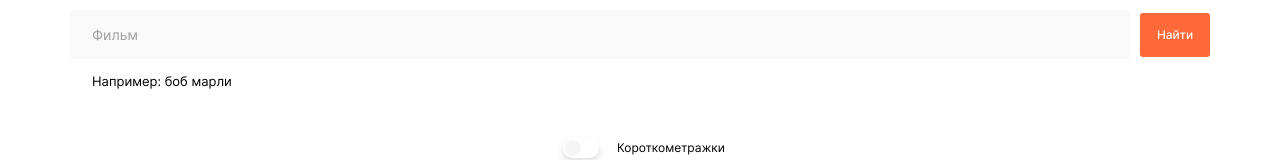
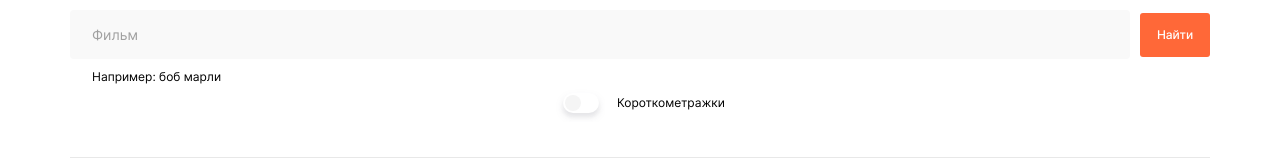
Before and after one commit to stvor/movies-explorer-frontend, a React (Create React App) app: page /movies in a window 1280 px wide. Shown: the part 409-569 px from the top of the page. Built offline with nearby package versions, Linux system fonts and the light colour scheme; no server answers; sample sign-in values are in the browser's storage.

Commit message:
refactor: улучшил подсказку для поиска

```diff
--- a/src/components/SearchForm/SearchForm.css
+++ b/src/components/SearchForm/SearchForm.css
@@ -12,6 +12,7 @@
   justify-content: space-between;
   align-items: center;
   gap: 10px;
+  position: relative;
 }
 
 .search-form__input {
@@ -60,9 +61,10 @@
 }
 
 .search-form__hint {
-  margin: 15px 0;
-  padding: 0 22px;
-  font-size: 13px;
+  position: absolute;
+  left: 22px;
+  bottom: -25px;
+  font-size: 12px;
 }
 
 @media screen and (max-width: 768px) {
--- a/src/components/SearchForm/SearchForm.js
+++ b/src/components/SearchForm/SearchForm.js
@@ -50,10 +50,10 @@ function SearchForm({ onSearch }) {
             className="search-form__submit"
             type="submit"
           >Найти</button>
+          <span
+              className="search-form__hint"
+            >Например: боб марли</span>
         </div>
-        <p
-            className="search-form__hint"
-          >Например: боб марли</p>
         <div className="search-form__filter">
           <FilterCheckbox
             checkboxStatus={checkboxStatus}
```
